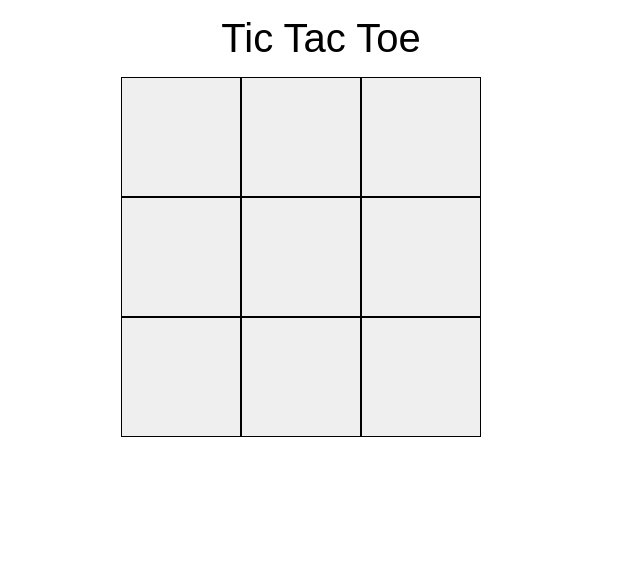
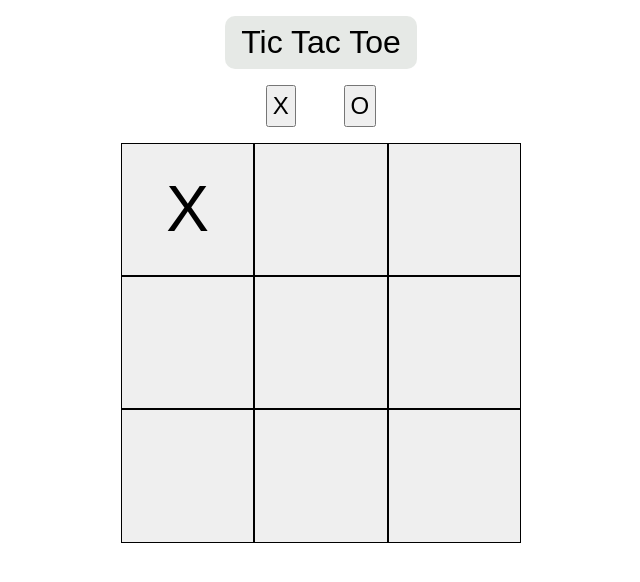
Before and after one commit to Radnaskelar/odin_tic_tac_toe, a website: page index.html in a window 1280 px wide. Shown: the whole page, without its empty margins (319-959 px from the left). Drawn offline with Linux system fonts and the light colour scheme.

Commit message:
design update

```diff
--- a/index.html
+++ b/index.html
@@ -8,10 +8,14 @@
     <link rel="stylesheet" href="styles.css" />
   </head>
   <body>
-    <header class="title">Tic Tac Toe</header>
+    <header class="title"><span>Tic Tac Toe</span></header>
     <div id="game-board-wrapper">
+      <div class="controller">
+        <button>X</button>
+        <button>O</button>
+      </div>
       <div class="game-board">
-        <button></button>
+        <button>X</button>
         <button></button>
         <button></button>
         <button></button>
--- a/styles.css
+++ b/styles.css
@@ -2,15 +2,22 @@
   box-sizing: border-box;
   margin: 0;
   padding: 0;
+  font-family: Arial, Helvetica, sans-serif;
+  --margin-value: 1rem;
 }
 
 .title {
-  --margin-value: 1rem;
   display: flex;
   place-content: center;
+  align-self: center;
   margin: var(--margin-value);
-  font-size: 2.5rem;
-  font-family: Arial, Helvetica, sans-serif;
+  font-size: 2rem;
+}
+
+.title span {
+  background-color: rgba(87, 107, 87, 0.15);
+  border-radius: 10px;
+  padding: 0.5rem 1rem;
 }
 
 #game-board-wrapper {
@@ -20,10 +27,23 @@
   height: 80dvh;
 }
 
+.controller {
+  display: flex;
+  justify-content: center;
+  gap: 3rem;
+  width: 50dvh;
+  margin-bottom: var(--margin-value);
+}
+
+.controller button {
+  font-size: 1.5rem;
+  padding: 0.2em;
+}
+
 .game-board {
   display: grid;
-  grid-template-columns: repeat(3, 30%);
-  grid-template-rows: repeat(3, 30%);
+  grid-template-columns: repeat(3, calc(50dvh / 3));
+  grid-template-rows: repeat(3, calc(50dvh / 3));
   height: 50dvh;
   width: 50dvh;
 }
```
